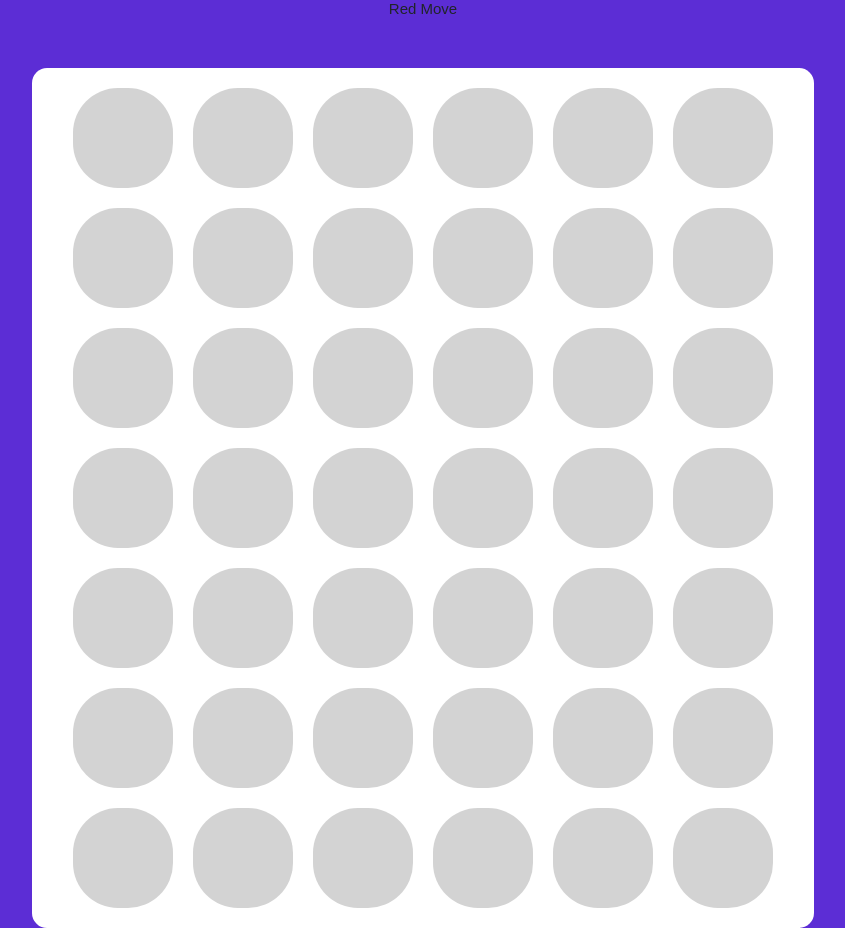
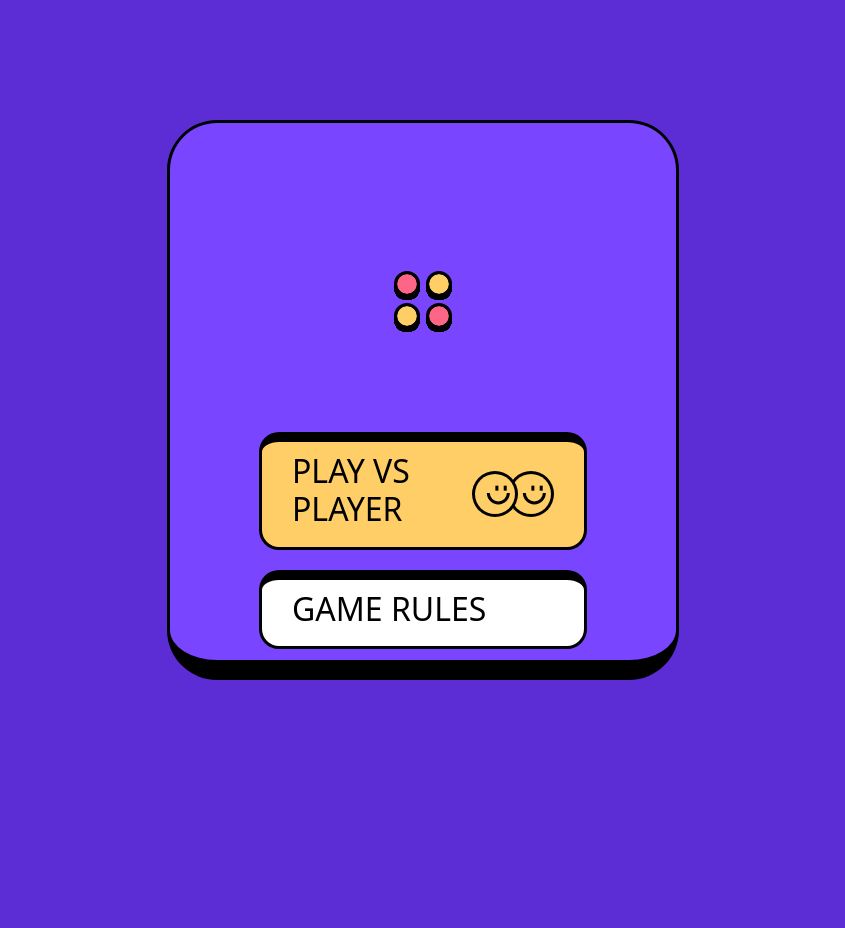
Before and after one commit to 911samuel/connect-four, a React (Vite) app: page / in a window 1280 px wide. Shown: the whole page, without its empty margins (217-1062 px from the left). After the commit the page ends 800 px from the top, so only its background shows below. Built offline with nearby package versions, Linux system fonts and the light colour scheme.

Commit message:
add components

```diff
--- a/index.html
+++ b/index.html
@@ -6,7 +6,7 @@
     <meta name="viewport" content="width=device-width, initial-scale=1.0" />
     <title>CONNECT FOUR</title>
   </head>
-  <body style="background-color: #5C2DD5;">
+  <body>
     <div id="root">
     </div>
     <script type="module" src="/src/main.tsx"></script>
--- a/package.json
+++ b/package.json
@@ -12,7 +12,8 @@
   "dependencies": {
     "bootstrap": "^5.3.3",
     "react": "^18.2.0",
-    "react-dom": "^18.2.0"
+    "react-dom": "^18.2.0",
+    "react-router-dom": "^6.22.3"
   },
   "devDependencies": {
     "@types/react": "^18.2.56",
--- a/src/App.css
+++ b/src/App.css
@@ -1,13 +1,132 @@
+@import url('https://fonts.googleapis.com/css2?family=Space+Grotesk:wght@700&display=swap');
+
+:root {
+    --black: #000000;
+    --purple-dark: #5C2DD5;
+    --purple-light: #7945FF;
+    --pink: #FD6687;
+    --yellow: #FFCE67;
+    --white: #FFFFFF;
+}
+
+body,
+html {
+    height: 100%;
+    margin: 0;
+    background-color: var(--purple-dark);
+    font-family: 'Space Grotesk', sans-serif;
+}
+
+h1 {
+    font-size: 56px;
+    line-height: 71px;
+    font-weight: 700;
+}
+
+h2 {
+    font-size: 24px;
+    line-height: 31px;
+    font-weight: 700;
+}
+
+h3 {
+    font-size: 20px;
+    line-height: 26px;
+    font-weight: 700;
+}
+
+h4 {
+    font-size: 16px;
+    line-height: 21px;
+    font-weight: 700;
+}
+
 #root {
     width: 100%;
     height: 100%;
     display: flex;
-    background-color: #5C2DD5;
+    background-color: var(--purple-dark);
     margin: 0;
 }
 
+.link {
+    color: #007bff;
+    text-decoration: none;
+}
+
+.menu {
+    display: flex;
+    flex-direction: column;
+    width: 40%;
+    height: 70%;
+    align-items: center;
+    background-color: var(--purple-light);
+    border-radius: 50px;
+    margin: auto;
+    padding: 3em;
+    border: 3px solid black;
+    border-bottom: 20px solid black;
+}
+
+.menu img {
+    margin: 100px 0;
+}
+
+.buttons {
+    display: flex;
+    flex-direction: column;
+    width: 100%;
+}
+
+.button {
+    display: flex;
+    justify-content: space-between;
+    align-items: center;
+    width: 80%;
+    padding: 10px 30px;
+    background-color: var(--yellow);
+    border-radius: 20px;
+    text-align: left;
+    margin-bottom: 20px;
+    border: 3px solid var(--black);
+    border-top: 10px solid var(--black);
+    text-decoration: none;
+    color: var(--black);
+}
+
+.button img {
+    margin: 0;
+    margin-left: 15px;
+}
+
+.button:hover {
+    border-color: var(--purple-dark);
+}
+
+.header {
+    width: 50%;
+    margin: 50px auto;
+    display: flex;
+    flex-wrap: wrap;
+    align-items: center;
+    justify-content: space-between;
+    gap: 20px;
+    border-radius: 30px;
+
+}
+
+.button-header {
+    width: 20%;
+    text-align: center;
+    background-color: var(--purple-light);
+    border-radius: 20px;
+    text-decoration: none;
+    color: var(--black);
+    padding: 5px 10px;
+}
+
 #board {
-    width: 70%;
+    width: 50%;
     padding: 20px 0;
     margin: auto;
     display: flex;
@@ -15,32 +134,39 @@
     align-items: center;
     justify-content: center;
     gap: 20px;
-    background: #fff;
-    border-radius: 15px;
+    background: var(--white);
+    border-radius: 30px;
 }
 
 .slot {
-    width: 100px;
-    height: 100px;
+    width: 64px;
+    height: 64px;
     box-sizing: border-box;
-    border-radius: 45%;
-    background: lightgray;
+    border-radius: 50%;
+    background: var(--purple-light);
     display: inline-flex;
     align-items: center;
     justify-content: center;
-    color: black;
+    color: var(--black);
     font-size: 100px;
     font-family: sans-serif;
+    border: 3px solid var(--black);
+    border-top: 10px solid var(--black);
 }
 
-h1 {
-    text-align: center;
-    font-family: sans-serif;
-    font-size: 40px;
-}
 
-.slot img {
-    transition: 1s;
+.pause {
+    display: none;
+    flex-direction: column;
+    width: 40%;
+    height: 70%;
+    align-items: center;
+    background-color: var(--purple-light);
+    border-radius: 50px;
+    margin: auto;
+    padding: 3em;
+    border: 3px solid black;
+    border-bottom: 20px solid black;
 }
 
 #playerDisplay {
--- a/src/App.tsx
+++ b/src/App.tsx
@@ -1,8 +1,17 @@
 import "./App.css";
 import Board from "./components/Board";
+import Menu from "./components/Menu";
+import { BrowserRouter as Router, Routes, Route } from "react-router-dom";
 
-function app() {
-    return <Board />;
+function App() {
+  return (
+    <Router>
+      <Routes>
+        <Route path="/" element={<Menu />}></Route>
+        <Route path="/board/*" element={<Board />}></Route>
+      </Routes>
+    </Router>
+  );
 }
 
-export default app;
+export default App;
--- a/src/components/Board.tsx
+++ b/src/components/Board.tsx
@@ -1,5 +1,7 @@
 import React, { useState } from "react";
 import Slot from "./Sloat";
+import group12 from "../assets/Group12.svg";
+import { Link } from "react-router-dom";
 
 interface BoardProps {}
 
@@ -136,11 +138,16 @@ const Board: React.FC<BoardProps> = () => {
   return (
     <>
       <div className="container">
-        {gameOver && (
-          <h1>Game Over! {oppPlayer === "X" ? "Red" : "Black"} Wins!</h1>
-        )}
-        <h2 id="playerDisplay">{currPlayer === "X" ? "Red" : "Black"} Move</h2>
-        <div id="board" onClick={gameOver ? undefined : handleClick}>
+        <div className="header">
+          <Link to={"/"} className="button-header">
+            <h4>MENU</h4>
+          </Link>
+          <img src={group12} alt="logo" />
+          <Link to={"/"} className="button-header">
+            <h4>RESTART</h4>
+          </Link>
+        </div>
+        <div id="board">
           {board.map((row, i) => {
             return row.map((ch, j) => (
               <Slot key={`${i}-${j}`} ch={ch} y={i} x={j} />
--- /dev/null
+++ b/src/components/Button.tsx
@@ -0,0 +1,33 @@
+import React from "react";
+import { Link } from "react-router-dom";
+
+interface ButtonProps {
+  to: string;
+  label: string;
+  image?: string;
+  backgroundColor?: string;
+  onClick?: () => void;
+}
+
+const Button: React.FC<ButtonProps> = ({
+  to,
+  label,
+  image,
+  backgroundColor,
+  onClick,
+}) => {
+  return (
+    <Link
+      to={to}
+      className="button"
+      style={{ backgroundColor: backgroundColor }}
+      onClick={onClick}
+      type="button"
+    >
+      <h2>{label}</h2>
+      {image && <img src={image} alt="icon" />}
+    </Link>
+  );
+};
+
+export default Button;
--- /dev/null
+++ b/src/components/Menu.tsx
@@ -0,0 +1,49 @@
+import React from "react";
+import Button from "./Button";
+import player from "../assets/player-vs-player.svg";
+import group12 from "../assets/Group12.svg";
+
+const Menu: React.FC = () => {
+  return (
+    <div className="menu">
+      <img src={group12} alt="logo" />
+      <Button
+        to="board"
+        label="PLAY VS PLAYER"
+        image={player}
+        onClick={() => {}}
+      />
+      <Button
+        to="board"
+        label="GAME RULES"
+        backgroundColor="#FFFFFF"
+        onClick={() => {}}
+      />
+
+      <div className="pause">
+        <h1>PAUSE</h1>
+        <Button
+          to="board"
+          backgroundColor="#FFFFFF"
+          label="CONTINUE GAME"
+          image={player}
+          onClick={() => {}}
+        />
+        <Button
+          to="rules"
+          label="RESTART"
+          backgroundColor="#FFFFFF"
+          onClick={() => {}}
+        />
+        <Button
+          to="rules"
+          label="QUIT GAME"
+          backgroundColor="#FD6687"
+          onClick={() => {}}
+        />
+      </div>
+    </div>
+  );
+};
+
+export default Menu;
```
Also changed, not shown: src/components/Player.tsx (added, +33 -0 lines), src/assets/Group12.svg (added), 1 other file (tests, documents, lock files or other folders).
